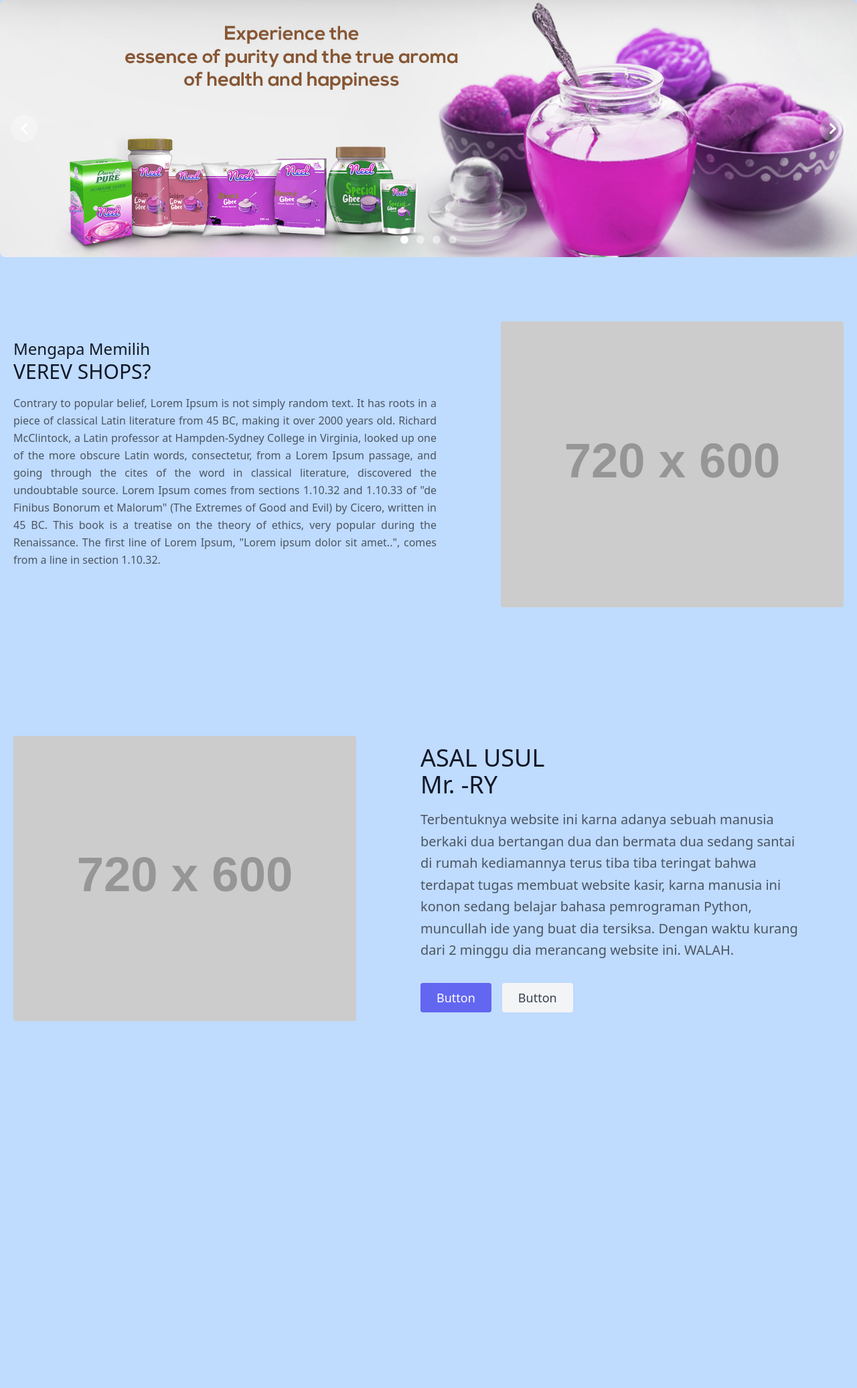
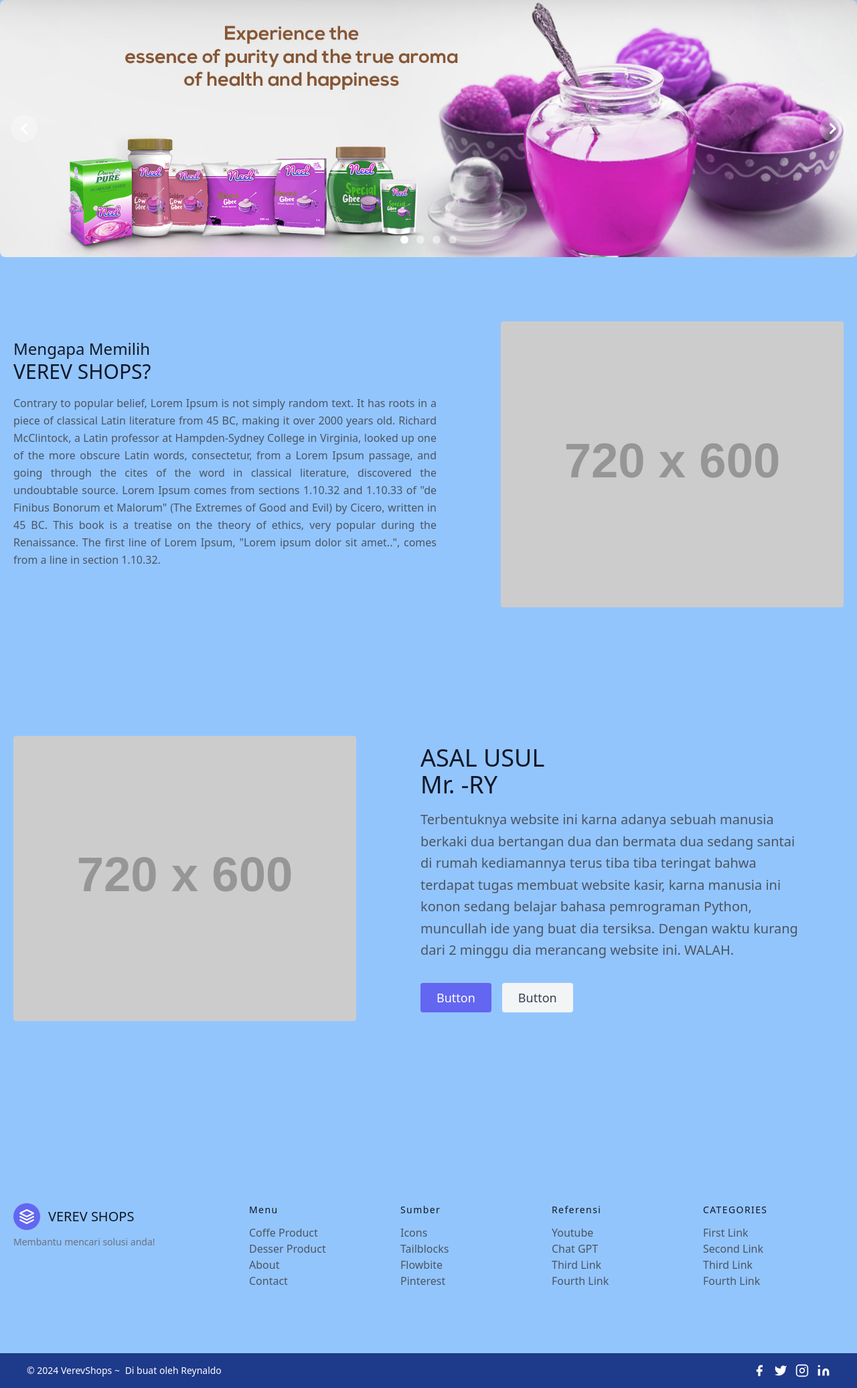
Before and after one commit to reynaldo0/VEREVShops, a Django app: page /about/ in a window 1280 px wide. Shown: the part 64-2137 px from the top of the page at 67% size. Before the commit the page ends 1685 px from the top, so only its background shows below. Run offline with Django 5.2, Linux system fonts and the light colour scheme; some libraries are stand-ins or nearby versions.

```diff
--- a/templates/about.html
+++ b/templates/about.html
@@ -34,3 +34,5 @@
       </div>
     </div>
   </section>
+
+{% include "footer.html" %}
--- a/templates/category.html
+++ b/templates/category.html
@@ -55,3 +55,5 @@
 
   </div>
 </section>
+
+{% include "footer.html" %}
--- a/theme/static/css/dist/styles.css
+++ b/theme/static/css/dist/styles.css
@@ -881,10 +889,18 @@ select {
   margin-bottom: 1.25rem;
 }
 
+.-mb-10 {
+  margin-bottom: -2.5rem;
+}
+
 .mb-1 {
   margin-bottom: 0.25rem;
 }
 
+.mb-10 {
+  margin-bottom: 2.5rem;
+}
+
 .mb-16 {
   margin-bottom: 4rem;
 }
@@ -953,6 +973,14 @@ select {
   margin-top: 0.25rem;
 }
 
+.mt-10 {
+  margin-top: 2.5rem;
+}
+
+.mt-2 {
+  margin-top: 0.5rem;
+}
+
 .mt-4 {
   margin-top: 1rem;
 }
@@ -961,44 +989,12 @@ select {
   margin-top: 1.5rem;
 }
 
-.mb-10 {
-  margin-bottom: 2.5rem;
-}
-
-.mr-10 {
-  margin-right: 2.5rem;
-}
-
-.-mr-14 {
-  margin-right: -3.5rem;
-}
-
-.-mr-1 {
-  margin-right: -0.25rem;
-}
-
-.mr-14 {
-  margin-right: 3.5rem;
-}
-
-.-mr-16 {
-  margin-right: -4rem;
-}
-
-.mr-16 {
-  margin-right: 4rem;
-}
-
-.-mb-10 {
-  margin-bottom: -2.5rem;
-}
-
-.mt-10 {
-  margin-top: 2.5rem;
-}
-
-.mt-2 {
-  margin-top: 0.5rem;
+.mt-3 {
+  margin-top: 0.75rem;
+}
+
+.mt-8 {
+  margin-top: 2rem;
 }
 
 .block {
@@ -1105,16 +1105,16 @@ select {
   width: 1.5rem;
 }
 
+.w-64 {
+  width: 16rem;
+}
+
 .w-8 {
   width: 2rem;
 }
 
 .w-full {
   width: 100%;
-}
-
-.w-64 {
-  width: 16rem;
 }
 
 .max-w-screen-2xl {
@@ -1331,9 +1348,24 @@ select {
   background-color: rgb(255 255 255 / 0.3);
 }
 
-.bg-gray-100 {
+.bg-gray-300 {
   --tw-bg-opacity: 1;
-  background-color: rgb(243 244 246 / var(--tw-bg-opacity));
+  background-color: rgb(209 213 219 / var(--tw-bg-opacity));
+}
+
+.bg-blue-500 {
+  --tw-bg-opacity: 1;
+  background-color: rgb(59 130 246 / var(--tw-bg-opacity));
+}
+
+.bg-blue-400 {
+  --tw-bg-opacity: 1;
+  background-color: rgb(96 165 250 / var(--tw-bg-opacity));
+}
+
+.bg-blue-300 {
+  --tw-bg-opacity: 1;
+  background-color: rgb(147 197 253 / var(--tw-bg-opacity));
 }
 
 .object-contain {
@@ -1412,14 +1452,29 @@ select {
   padding-bottom: 0.75rem;
 }
 
+.py-4 {
+  padding-top: 1rem;
+  padding-bottom: 1rem;
+}
+
 .py-5 {
   padding-top: 1.25rem;
   padding-bottom: 1.25rem;
 }
 
-.py-4 {
-  padding-top: 1rem;
-  padding-bottom: 1rem;
+.py-6 {
+  padding-top: 1.5rem;
+  padding-bottom: 1.5rem;
+}
+
+.px-10 {
+  padding-left: 2.5rem;
+  padding-right: 2.5rem;
+}
+
+.py-10 {
+  padding-top: 2.5rem;
+  padding-bottom: 2.5rem;
 }
 
 .pb-5 {
@@ -1436,6 +1491,14 @@ select {
 
 .pr-3 {
   padding-right: 0.75rem;
+}
+
+.pt-5 {
+  padding-top: 1.25rem;
+}
+
+.pt-20 {
+  padding-top: 5rem;
 }
 
 .text-center {
@@ -1811,16 +1938,21 @@ select {
     padding-right: 2.5rem;
   }
 
+  .md\:py-8 {
+    padding-top: 2rem;
+    padding-bottom: 2rem;
+  }
+
+  .md\:pl-16 {
+    padding-left: 4rem;
+  }
+
+  .md\:pl-20 {
+    padding-left: 5rem;
+  }
+
   .md\:pr-16 {
     padding-right: 4rem;
-  }
-
-  .md\:pl-16 {
-    padding-left: 4rem;
-  }
-
-  .md\:pl-20 {
-    padding-left: 5rem;
   }
 
   .md\:text-left {
--- a/theme/templates/base.html
+++ b/theme/templates/base.html
@@ -8,10 +8,13 @@
 		<meta http-equiv="X-UA-Compatible" content="ie=edge">
 		{% comment %} Flowbite {% endcomment %}
 		<link href="https://cdnjs.cloudflare.com/ajax/libs/flowbite/2.3.0/flowbite.min.css"  rel="stylesheet" />
+		{% comment %} ICON {% endcomment %}
+		<link href="https://cdnjs.cloudflare.com/ajax/libs/font-awesome/6.5.2/css/all.min.css"  rel="stylesheet" />
+
 		{% tailwind_css %}
 	</head>
 
-	<body class="bg-blue-200">
+	<body class="bg-blue-300">
 		{% comment %} Flowbite {% endcomment %}
 		<script src="https://cdnjs.cloudflare.com/ajax/libs/flowbite/2.3.0/flowbite.min.js"></script>
 	</body>
--- a/theme/templates/footer.html
+++ b/theme/templates/footer.html
@@ -1,6 +1,6 @@
 {% include "base.html" %}
-<footer class="text-gray-600 body-font">
-    <div class="container px-5 py-24 mx-auto flex md:items-center lg:items-start md:flex-row md:flex-nowrap flex-wrap flex-col">
+<footer class="text-gray-600 body-font pt-20">
+    <div class="container px-5 py-24 mx-auto flex md:items-center  max-w-screen-xl lg:items-start md:flex-row md:flex-nowrap flex-wrap flex-col">
       <div class="w-64 flex-shrink-0 md:mx-0 mx-auto text-center md:text-left">
         <a class="flex title-font font-medium items-center md:justify-start justify-center text-gray-900">
           <svg xmlns="http://www.w3.org/2000/svg" fill="none" stroke="currentColor" stroke-linecap="round" stroke-linejoin="round" stroke-width="2" class="w-10 h-10 text-white p-2 bg-indigo-500 rounded-full" viewBox="0 0 24 24">
@@ -29,30 +29,30 @@
           </nav>
         </div>
         <div class="lg:w-1/4 md:w-1/2 w-full px-4">
-          <h2 class="title-font font-medium text-gray-900 tracking-widest text-sm mb-3">CATEGORIES</h2>
+          <h2 class="title-font font-medium text-gray-900 tracking-widest text-sm mb-3">Sumber</h2>
           <nav class="list-none mb-10">
             <li>
-              <a class="text-gray-600 hover:text-gray-800">First Link</a>
+              <a href="https://cdnjs.com/libraries/font-awesome" class="text-gray-600 hover:text-gray-800">Icons</a>
             </li>
             <li>
-              <a class="text-gray-600 hover:text-gray-800">Second Link</a>
+              <a href="https://tailblocks.cc/#google_vignette" class="text-gray-600 hover:text-gray-800">Tailblocks</a>
             </li>
             <li>
-              <a class="text-gray-600 hover:text-gray-800">Third Link</a>
+              <a href="https://flowbite.com/" class="text-gray-600 hover:text-gray-800">Flowbite</a>
             </li>
             <li>
-              <a class="text-gray-600 hover:text-gray-800">Fourth Link</a>
+              <a href="https://id.pinterest.com/" class="text-gray-600 hover:text-gray-800">Pinterest</a>
             </li>
           </nav>
         </div>
         <div class="lg:w-1/4 md:w-1/2 w-full px-4">
-          <h2 class="title-font font-medium text-gray-900 tracking-widest text-sm mb-3">CATEGORIES</h2>
+          <h2 class="title-font font-medium text-gray-900 tracking-widest text-sm mb-3">Referensi</h2>
           <nav class="list-none mb-10">
             <li>
-              <a class="text-gray-600 hover:text-gray-800">First Link</a>
+              <a href="https://youtu.be/qwFBXuEeg1U?si=OFaFlzP8U0KhVr9R" class="text-gray-600 hover:text-gray-800">Youtube</a>
             </li>
             <li>
-              <a class="text-gray-600 hover:text-gray-800">Second Link</a>
+              <a href="https://chatgpt.com/c/d47fc9e8-a19a-4c2e-9623-8ab9a24eb501" class="text-gray-600 hover:text-gray-800">Chat GPT</a>
             </li>
             <li>
               <a class="text-gray-600 hover:text-gray-800">Third Link</a>
@@ -81,29 +81,29 @@
         </div>
       </div>
     </div>
-    <div class="bg-gray-100">
-      <div class="container mx-auto py-4 px-5 flex flex-wrap flex-col sm:flex-row">
-        <p class="text-gray-500 text-sm text-center sm:text-left">© 2024 VerevShops —
-          <a href="https://twitter.com/knyttneve" rel="noopener noreferrer" class="text-gray-600 ml-1" target="_blank">@reynaldo</a>
+    <div class="bg-blue-900">
+      <div class="container mx-auto py-4 px-10 flex flex-wrap flex-col sm:flex-row  max-w-screen-xl">
+        <p class="text-white text-sm text-center sm:text-left">© 2024 VerevShops ~
+          <a href="https://twitter.com/knyttneve" rel="noopener noreferrer" class="text-white ml-1" target="_blank">Di buat oleh Reynaldo</a>
         </p>
         <span class="inline-flex sm:ml-auto sm:mt-0 mt-2 justify-center sm:justify-start">
-          <a class="text-gray-500">
+          <a class="text-white">
             <svg fill="currentColor" stroke-linecap="round" stroke-linejoin="round" stroke-width="2" class="w-5 h-5" viewBox="0 0 24 24">
               <path d="M18 2h-3a5 5 0 00-5 5v3H7v4h3v8h4v-8h3l1-4h-4V7a1 1 0 011-1h3z"></path>
             </svg>
           </a>
-          <a class="ml-3 text-gray-500">
+          <a class="ml-3 text-white">
             <svg fill="currentColor" stroke-linecap="round" stroke-linejoin="round" stroke-width="2" class="w-5 h-5" viewBox="0 0 24 24">
               <path d="M23 3a10.9 10.9 0 01-3.14 1.53 4.48 4.48 0 00-7.86 3v1A10.66 10.66 0 013 4s-4 9 5 13a11.64 11.64 0 01-7 2c9 5 20 0 20-11.5a4.5 4.5 0 00-.08-.83A7.72 7.72 0 0023 3z"></path>
             </svg>
           </a>
-          <a class="ml-3 text-gray-500">
+          <a class="ml-3 text-white">
             <svg fill="none" stroke="currentColor" stroke-linecap="round" stroke-linejoin="round" stroke-width="2" class="w-5 h-5" viewBox="0 0 24 24">
               <rect width="20" height="20" x="2" y="2" rx="5" ry="5"></rect>
               <path d="M16 11.37A4 4 0 1112.63 8 4 4 0 0116 11.37zm1.5-4.87h.01"></path>
             </svg>
           </a>
-          <a class="ml-3 text-gray-500">
+          <a class="ml-3 text-white">
             <svg fill="currentColor" stroke="currentColor" stroke-linecap="round" stroke-linejoin="round" stroke-width="0" class="w-5 h-5" viewBox="0 0 24 24">
               <path stroke="none" d="M16 8a6 6 0 016 6v7h-4v-7a2 2 0 00-2-2 2 2 0 00-2 2v7h-4v-7a6 6 0 016-6zM2 9h4v12H2z"></path>
               <circle cx="4" cy="4" r="2" stroke="none"></circle>
--- a/theme/templates/navbar.html
+++ b/theme/templates/navbar.html
@@ -44,7 +44,7 @@
     <div class="items-center justify-between hidden w-full md:flex md:w-auto md:order-1" id="navbar-user">
       <ul class="flex flex-col font-medium p-4 md:p-0 mt-4 border border-gray-100 rounded-lg bg-gray-50 md:space-x-8 rtl:space-x-reverse md:flex-row md:mt-0 md:border-0 md:bg-white dark:bg-blue-800 md:dark:bg-blue-900 dark:border-blue-700">
         <li>
-          <a href="{% url 'home' %}" class="block py-2 px-3 text-white bg-blue-700 rounded md:bg-transparent md:text-blue-700 md:p-0 md:dark:text-blue-500" aria-current="page">Home</a>
+          <a href="{% url 'home' %}" class="block py-2 px-3 text-white bg-blue-700 rounded md:bg-transparent md:text-blue-700 md:p-0 md:dark:text-white" aria-current="page">Home</a>
         </li>
         <li>
           <button id="dropdownNavbarLink" data-dropdown-toggle="dropdownNavbar" class="flex items-center justify-between w-full py-2 px-3 text-gray-900 rounded hover:bg-gray-100 md:hover:bg-transparent md:border-0 md:hover:text-blue-700 md:p-0 md:w-auto dark:text-white md:dark:hover:text-blue-500 dark:focus:text-white dark:border-blue-700 dark:hover:bg-blue-700 md:dark:hover:bg-transparent {% if request.path == category %}active{% endif %}">Product <svg class="w-2.5 h-2.5 ms-2.5" aria-hidden="true" xmlns="http://www.w3.org/2000/svg" fill="none" viewBox="0 0 10 6">
@@ -73,7 +73,7 @@
           <a href="#" class="block py-2 px-3 text-gray-900 rounded hover:bg-gray-100 md:hover:bg-transparent md:hover:text-blue-700 md:p-0 dark:text-white md:dark:hover:text-blue-500 dark:hover:bg-blue-700 dark:hover:text-white md:dark:hover:bg-transparent dark:border-blue-700">Cart</a>
         </li>
         <li>
-          <a href="#" class="block py-2 px-3 text-gray-900 rounded hover:bg-gray-100 md:hover:bg-transparent md:hover:text-blue-700 md:p-0 dark:text-white md:dark:hover:text-blue-500 dark:hover:bg-blue-700 dark:hover:text-white md:dark:hover:bg-transparent dark:border-blue-700">Contact</a>
+          <a href="{% url 'contact' %}" class="block py-2 px-3 text-gray-900 rounded hover:bg-gray-100 md:hover:bg-transparent md:hover:text-blue-700 md:p-0 dark:text-white md:dark:hover:text-blue-500 dark:hover:bg-blue-700 dark:hover:text-white md:dark:hover:bg-transparent dark:border-blue-700">Contact</a>
         </li>
       </ul>
     </div>
--- a/verevapp/urls.py
+++ b/verevapp/urls.py
@@ -4,6 +4,7 @@ from django.conf import settings
 from django.conf.urls.static import static
 
 urlpatterns = [
+    path("", views.home),
     path("home/", views.home, name='home'),
     path("about/", views.about, name='about'),
     path("contact/", views.contact, name='contact'),
```
Also changed, not shown: other parts of theme/static/css/dist/styles.css (+127 -9 lines), templates/contact.html (+28 -0 lines), verevapp/forms.py (added, +12 -0 lines).
